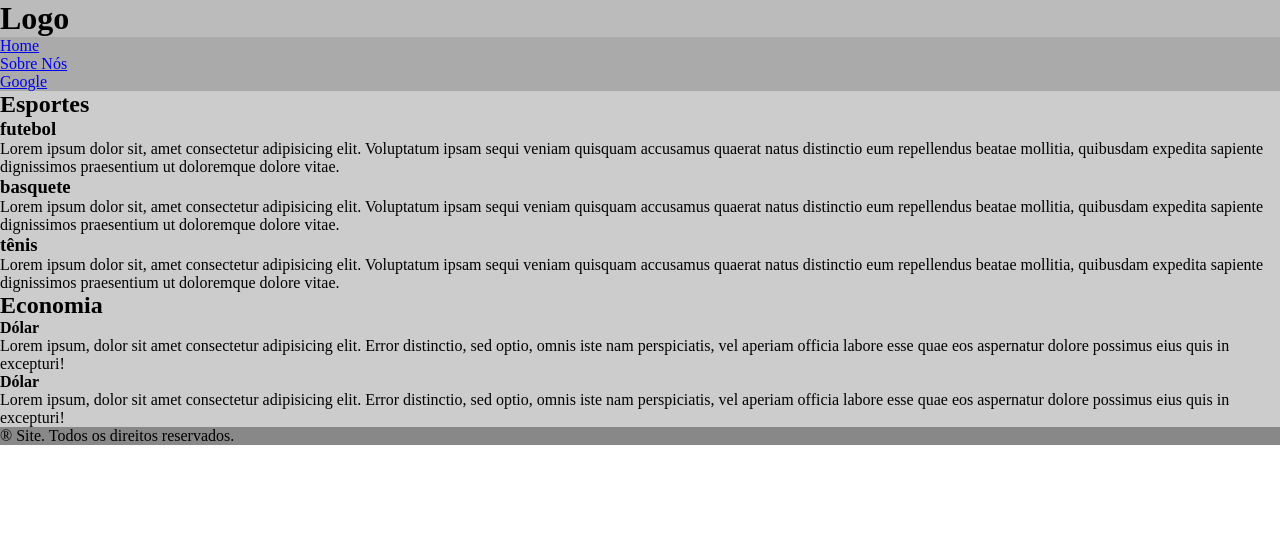
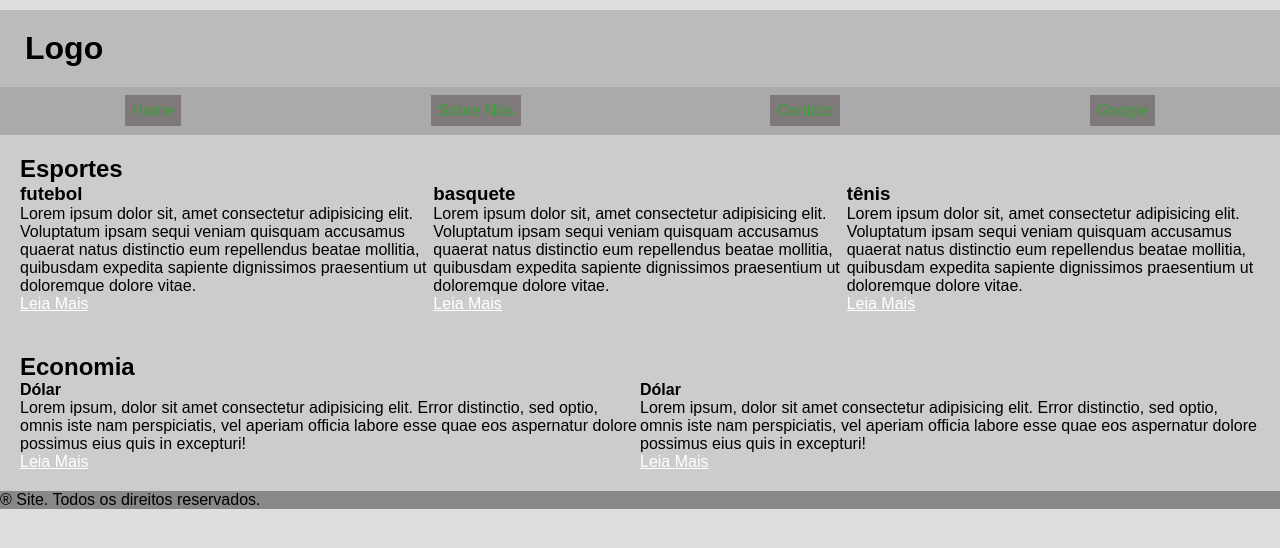
Before and after one commit to AdrianaPereira77/Primeira-fase-SENAI, a website: page Professor Luciano/logica-js/DOM/selecao/index.html in a window 1280 px wide. Drawn offline with Linux system fonts and the light colour scheme.

Commit message:
aula de site luciano

```diff
--- a/Professor Luciano/logica-js/DOM/selecao/css/estilos.css
+++ b/Professor Luciano/logica-js/DOM/selecao/css/estilos.css
@@ -1,20 +1,102 @@
-    *{
+    * {
         margin: 0;
         padding: 0;
+        font-family: Arial, Helvetica, sans-serif;
     }
 
-    header{
-        background-color: #BBB
+    body {
+        background: #dfdddd;
+        /*cor total da página*/
+
     }
 
-    nav{
-        background-color: #AAA;
+    header {
+        background-color: #bbb;
+        /* padding-left: 20px;
+        margin-bottom: 20px; */
+        padding: 20px 25px;
+        /*exemplo q fica em cima e embaixo o mesmo valor e depois as duas laterais iguais*/
+        margin: 10px 0 0 0;
+        /*topo, lado, embaixo e esquerda (exemplo do relógio) (se eu colocar 0 aonde ta o 10px tira a margem de cima*/
+
+
     }
 
-    main{
-        background-color: #CCC;
+
+    a {
+        color: #fff;
+        /*para padronizar links*/
     }
 
-    footer{
+    .container {
+        display: flex;
+    }
+
+
+    nav {
+        background-color: #AAA;
+        padding: 15px 0;
+
+
+    }
+
+    ul {
+        display: flex;
+        list-style: none;
+        justify-content: space-around;
+
+        li {
+            a {
+                color: rgb(59, 158, 59);
+                text-decoration: none;
+                /*para tirar o sublinhado do home e etc*/
+                background: #807979;
+                /*para destacar o elemento*/
+                padding: 7px;
+                transition: all ease-in-out 0.5s;
+                /*dá o tempo do efeito*/
+
+                &:hover {
+                    /*mostra que quando passa o mouse sobre o link clicavel fica de outra cor*/
+                    color: #fff;
+                    background: rgb(59, 158, 59);
+
+
+                }
+
+            }
+        }
+
+    }
+
+
+
+    /* nav ul{
+        display: flex;                /*não está mais em uso*/
+    /* list-style: none;
+        justify-content: space-around;
+    }
+*/
+
+
+
+
+
+    main {
+        background-color: #CCC;
+
+        section {
+            padding: 20px;
+
+            &#esportes {}
+        }
+
+    }
+
+    footer {
         background-color: #888;
     }
+
+
+
+    /* o li no html bota um embaixo do outro os elementos*/
--- a/Professor Luciano/logica-js/DOM/selecao/index.html
+++ b/Professor Luciano/logica-js/DOM/selecao/index.html
@@ -18,6 +18,7 @@
         <ul>
             <li><a href="index.html">Home</a></li>
             <li><a href="pages/sobre.html">Sobre Nós</a></li>
+            <li><a href="pages/contato.html">Contato</a></li>
             <li><a href="http://google.com" target="_blank">Google</a></li>
         </ul>
 
@@ -29,7 +30,7 @@
         </ol> -->
     </nav>
     <main>
-        <section>
+        <section id="esportes">
             <h2>Esportes</h2>
             <div class="container">
                 <article>
@@ -37,6 +38,7 @@
                     <p>Lorem ipsum dolor sit, amet consectetur adipisicing elit. Voluptatum ipsam sequi veniam quisquam
                         accusamus quaerat natus distinctio eum repellendus beatae mollitia, quibusdam expedita sapiente
                         dignissimos praesentium ut doloremque dolore vitae.</p>
+                        <a href="#">Leia Mais</a>
                 </article>
 
                 <article>
@@ -44,6 +46,7 @@
                     <p>Lorem ipsum dolor sit, amet consectetur adipisicing elit. Voluptatum ipsam sequi veniam quisquam
                         accusamus quaerat natus distinctio eum repellendus beatae mollitia, quibusdam expedita sapiente
                         dignissimos praesentium ut doloremque dolore vitae.</p>
+                        <a href="#">Leia Mais</a>
                 </article>
 
                 <article>
@@ -51,18 +54,21 @@
                     <p>Lorem ipsum dolor sit, amet consectetur adipisicing elit. Voluptatum ipsam sequi veniam quisquam
                         accusamus quaerat natus distinctio eum repellendus beatae mollitia, quibusdam expedita sapiente
                         dignissimos praesentium ut doloremque dolore vitae.</p>
+                        <a href="#">Leia Mais</a>
                 </article>
+
             </div>
         </section>
-        <section>
+        <section id="economia">
             <h2>Economia</h2>
             <div class="container">
-        </section>
+
         <article>
             <h4>Dólar</h4>
             <p>Lorem ipsum, dolor sit amet consectetur adipisicing elit. Error distinctio, sed optio, omnis iste nam
                 perspiciatis, vel aperiam officia labore esse quae eos aspernatur dolore possimus eius quis in
                 excepturi!</p>
+                <a href="#">Leia Mais</a>
         </article>
 
         <article>
@@ -70,8 +76,10 @@
             <p>Lorem ipsum, dolor sit amet consectetur adipisicing elit. Error distinctio, sed optio, omnis iste nam
                 perspiciatis, vel aperiam officia labore esse quae eos aspernatur dolore possimus eius quis in
                 excepturi!</p>
+                <a href="#">Leia Mais</a>
         </article>
         </div>
+        </section>
     </main>
 
     <footer>
```
